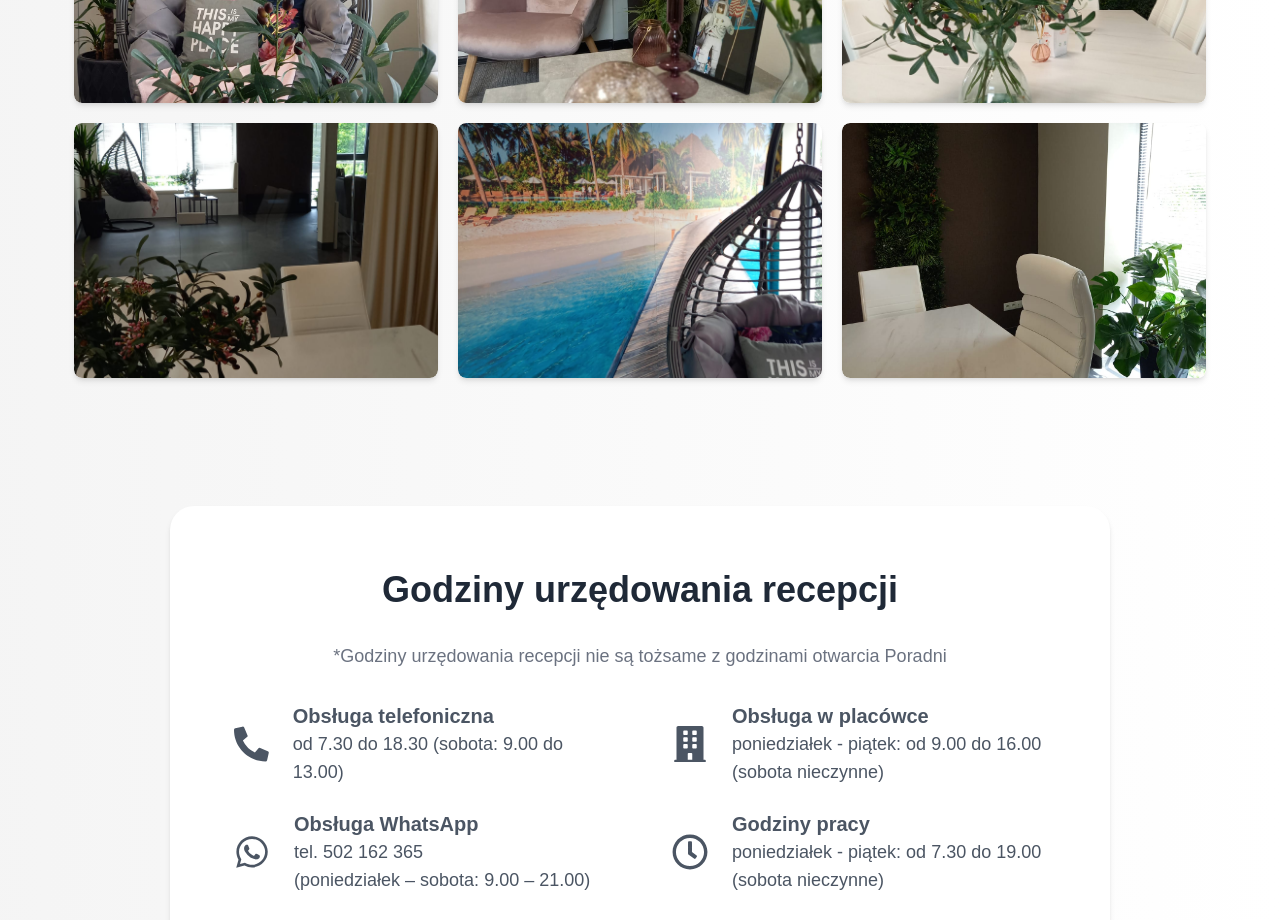
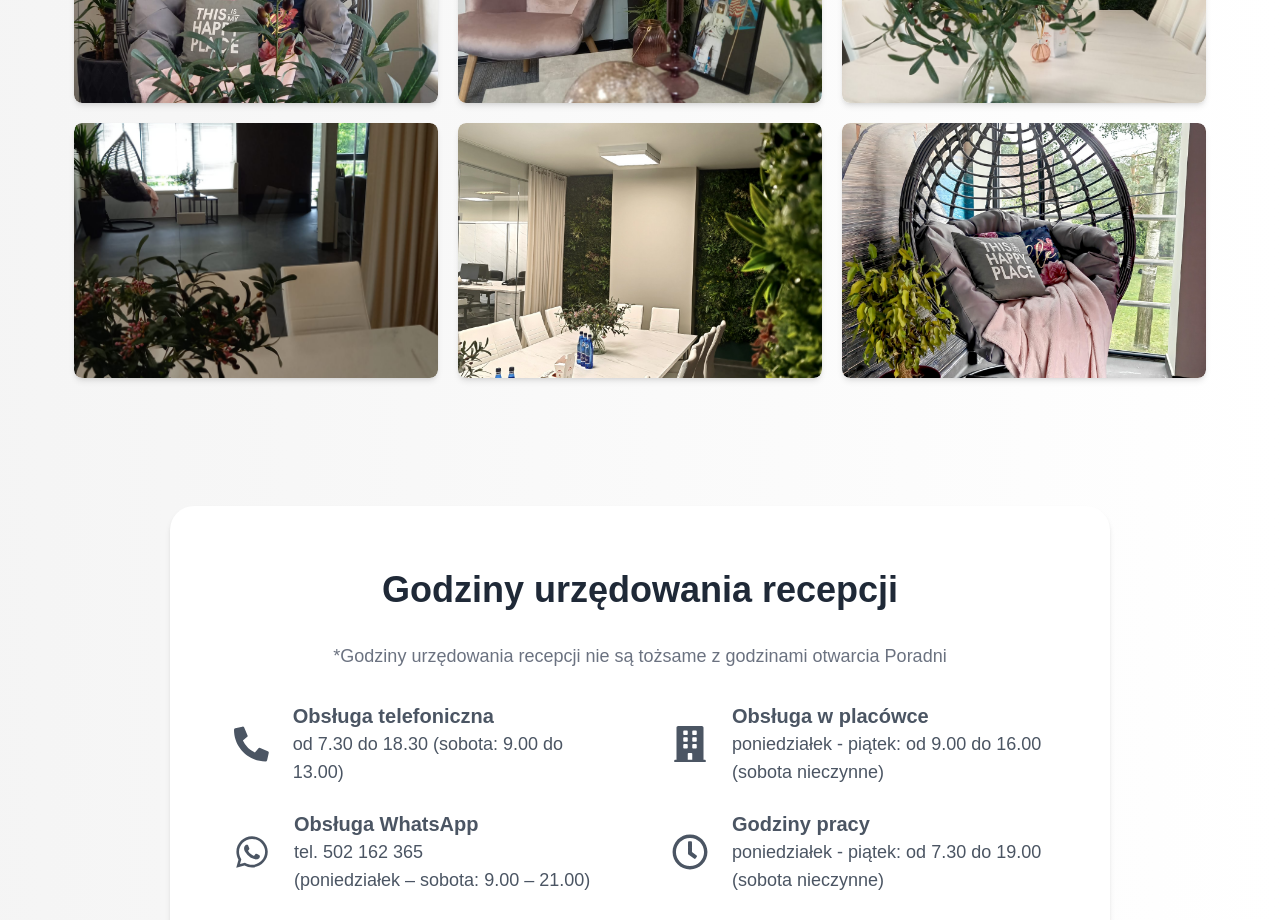
Before and after one commit to FifiLen/Strona-poradni-ppp, a Next.js app: page / in a window 1280 px wide. Shown: the part 4020-4940 px from the top of the page. Built offline with nearby package versions, Linux system fonts and the light colour scheme.

Commit message:
pare zmian zdjęć i jakieś inne

```diff
--- a/app/Registration/page.jsx
+++ b/app/Registration/page.jsx
@@ -169,7 +169,7 @@ const Registration = () => {
   return (
     <section className='flex flex-col justify-center items-center h-[500px] mx-auto'>
       <h1 className='text-4xl mb-4 font-semibold'>Uprzejmie informujemy</h1>
-      <p className='text-md mb-4 text-center'>Rejestracje poprzez strone internetową będą dostępne od września,<br/> zapraszamy do kontaktu drogą mailową bądź telefonicznie</p>
+      <p className='text-md mb-4 text-center'>Rejestracje poprzez strone internetową będą dostępne od października,<br/> zapraszamy do kontaktu drogą mailową bądź telefonicznie</p>
       <Link href="/Contact">
       <button className='bg-[#921d7f] text-white px-8 py-4 rounded'>Kontakt</button>
       </Link>
--- a/components/Place.jsx
+++ b/components/Place.jsx
@@ -7,8 +7,8 @@ const Place = () => {
     { src: '/assets/room2.jpg', alt: 'Image 2' },
     { src: '/assets/room3.jpg', alt: 'Image 3' },
     { src: '/assets/room4.jpg', alt: 'Image 4' },
-    { src: '/assets/room5.jpg', alt: 'Image 5' },
-    { src: '/assets/room6.jpg', alt: 'Image 6' },
+    { src: '/assets/room7.jpeg', alt: 'Image 5' },
+    { src: '/assets/room6.jpeg', alt: 'Image 6' },
 
   ];
 
```
Also changed, not shown: public/assets/room6.jpeg (added), public/assets/room7.jpeg (added).
